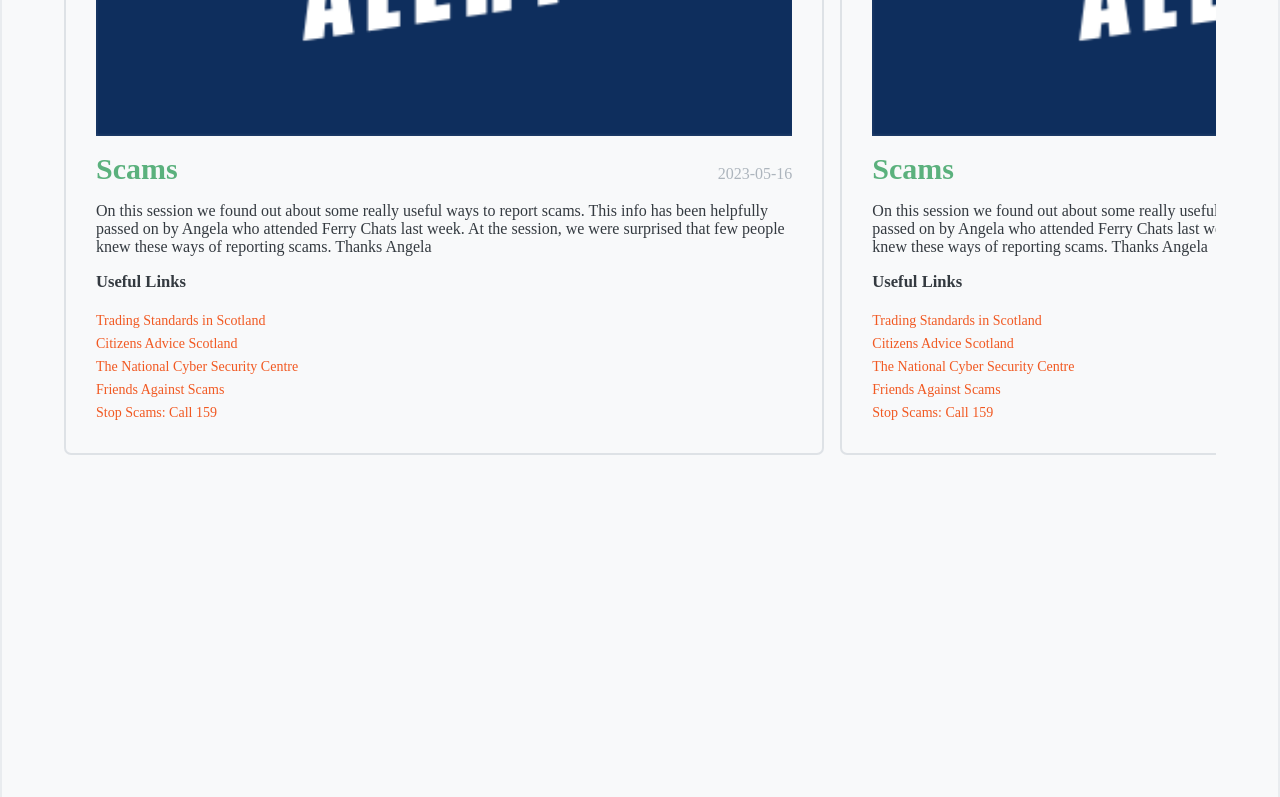
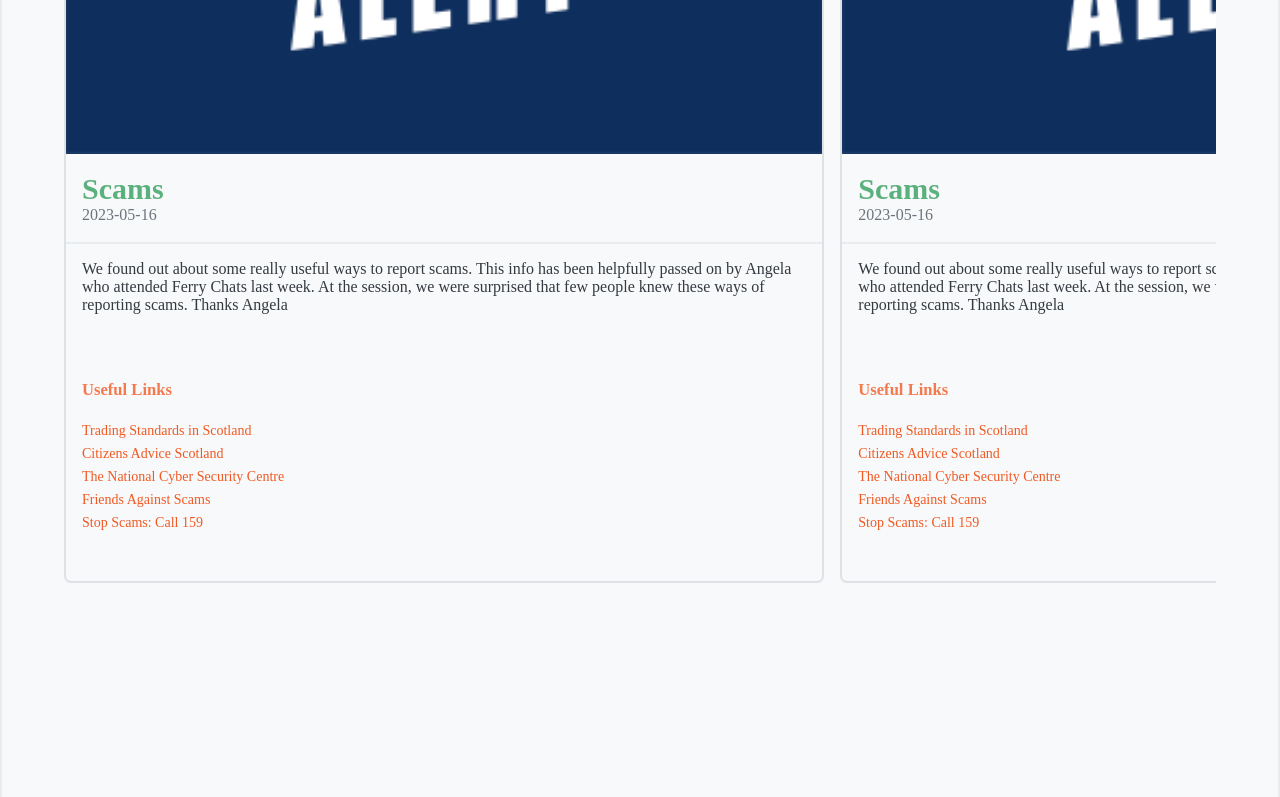
Before and after one commit to long-lane/broughty_ferry_community, a React (Vite) app: page /broughty_ferry_community/what-we-do/ferry-chats in a window 1280 px wide. Shown: the part 736-1533 px from the top of the page. Built offline with nearby package versions, Linux system fonts and the light colour scheme; a web font is replaced by a local one.

Commit message:
cards styling

```diff
--- a/src/App.css
+++ b/src/App.css
@@ -339,35 +339,51 @@ footer {
       flex-flow: row wrap;
       align-items: baseline;
       justify-content: space-between;
-      row-gap: 16px;
-      padding: 30px;
+      row-gap: 18px;
       border: 2px solid #dee2e6;
       border-radius: 7px;
       scroll-snap-align: center;
       scroll-snap-stop: always; }
       .meetings div article img {
-        width: 100%; }
+        width: 100%;
+        border-top-left-radius: 7px;
+        border-top-right-radius: 7px; }
       .meetings div article h4 {
         color: #5bb17d;
         font-size: 30px; }
       .meetings div article time {
         font-size: 16px;
-        color: #adb5bd; }
+        color: #6c757d;
+        flex: 1 0 100%;
+        margin-top: -18px; }
       .meetings div article p {
+        border-top: 2px solid #e9ecef;
+        padding-top: 16px;
         font-size: 16px; }
       .meetings div article h5 {
         flex: 1 0 100%;
-        text-transform: capitalize; }
+        text-transform: capitalize;
+        margin-top: 48px;
+        color: #f47a4e; }
       .meetings div article ul {
         display: flex;
+        flex: 1 0 100%;
         flex-flow: column nowrap;
         row-gap: 0;
         list-style-type: none;
-        line-height: 20px; }
+        line-height: 20px;
+        padding-bottom: 48px; }
         .meetings div article ul li a {
           text-decoration: none;
           font-size: 14px;
           color: #f15922; }
+      .meetings div article h4,
+      .meetings div article h5,
+      .meetings div article time,
+      .meetings div article p,
+      .meetings div article ul {
+        padding-left: 16px;
+        padding-right: 16px; }
 
 h1 {
   font-size: 48px;
--- a/src/App.scss
+++ b/src/App.scss
@@ -444,13 +444,12 @@ footer {
     @include hideScrollBar;
     article {
       flex: 1 0 30%;
-
       display: flex;
       flex-flow: row wrap;
       align-items: baseline;
       justify-content: space-between;
-      row-gap: $m;
-      padding: $xxl;
+      row-gap: $l;
+
       border: 2px solid $grey300;
       border-radius: $xxs;
       scroll-snap: {
@@ -459,6 +458,10 @@ footer {
       }
       img {
         width: 100%;
+        border-top: {
+          left-radius: $xxs;
+          right-radius: $xxs;
+        }
       }
       h4 {
         color: $green600;
@@ -470,9 +473,17 @@ footer {
         font: {
           size: $m;
         }
-        color: $grey500;
+        color: $grey600;
+        flex: 1 0 100%;
+        margin: {
+          top: -$l;
+        }
       }
       p {
+        border-top: 2px solid $grey200;
+        padding: {
+          top: $m;
+        }
         font: {
           size: $m;
         }
@@ -481,13 +492,21 @@ footer {
       h5 {
         flex: 1 0 100%;
         text-transform: capitalize;
+        margin-top: $h;
+        color: $orange700;
       }
       ul {
         display: flex;
+        flex: 1 0 100%;
         flex-flow: column nowrap;
         row-gap: 0;
         list-style-type: none;
         line-height: $xl;
+        padding: {
+
+          bottom: $h;
+        }
+
         li {
           a {
             text: {
@@ -498,6 +517,16 @@ footer {
             }
             color: $orange900;
           }
+        }
+      }
+      h4,
+      h5,
+      time,
+      p,
+      ul {
+        padding: {
+          left: $m;
+          right: $m;
         }
       }
     }
--- a/src/components/Meetings.jsx
+++ b/src/components/Meetings.jsx
@@ -8,7 +8,7 @@ export const Meetings = () => {
       img: fraud,
       alt: "alt text for image",
       title: "Scams",
-      text: "On this session we found out about some really useful ways to report scams.  This info has been helpfully passed on by Angela who attended Ferry Chats last week.  At the session, we were surprised that few people knew these ways of reporting scams. Thanks Angela",
+      text: "We found out about some really useful ways to report scams.  This info has been helpfully passed on by Angela who attended Ferry Chats last week.  At the session, we were surprised that few people knew these ways of reporting scams. Thanks Angela",
       links: [
         {
           linkText: "Trading Standards in Scotland",
@@ -39,7 +39,7 @@ export const Meetings = () => {
       img: fraud,
       alt: "alt text for image",
       title: "Scams",
-      text: "On this session we found out about some really useful ways to report scams.  This info has been helpfully passed on by Angela who attended Ferry Chats last week.  At the session, we were surprised that few people knew these ways of reporting scams. Thanks Angela",
+      text: "We found out about some really useful ways to report scams.  This info has been helpfully passed on by Angela who attended Ferry Chats last week.  At the session, we were surprised that few people knew these ways of reporting scams. Thanks Angela",
       links: [
         {
           linkText: "Trading Standards in Scotland",
@@ -70,7 +70,7 @@ export const Meetings = () => {
       img: fraud,
       alt: "alt text for image",
       title: "Scams",
-      text: "On this session we found out about some really useful ways to report scams.  This info has been helpfully passed on by Angela who attended Ferry Chats last week.  At the session, we were surprised that few people knew these ways of reporting scams. Thanks Angela",
+      text: "We found out about some really useful ways to report scams.  This info has been helpfully passed on by Angela who attended Ferry Chats last week.  At the session, we were surprised that few people knew these ways of reporting scams. Thanks Angela",
       links: [
         {
           linkText: "Trading Standards in Scotland",
@@ -101,7 +101,7 @@ export const Meetings = () => {
       img: fraud,
       alt: "alt text for image",
       title: "Scams",
-      text: "On this session we found out about some really useful ways to report scams.  This info has been helpfully passed on by Angela who attended Ferry Chats last week.  At the session, we were surprised that few people knew these ways of reporting scams. Thanks Angela",
+      text: "We found out about some really useful ways to report scams.  This info has been helpfully passed on by Angela who attended Ferry Chats last week.  At the session, we were surprised that few people knew these ways of reporting scams. Thanks Angela",
       links: [
         {
           linkText: "Trading Standards in Scotland",
@@ -132,7 +132,7 @@ export const Meetings = () => {
       img: fraud,
       alt: "alt text for image",
       title: "Scams",
-      text: "On this session we found out about some really useful ways to report scams.  This info has been helpfully passed on by Angela who attended Ferry Chats last week.  At the session, we were surprised that few people knew these ways of reporting scams. Thanks Angela",
+      text: "We found out about some really useful ways to report scams.  This info has been helpfully passed on by Angela who attended Ferry Chats last week.  At the session, we were surprised that few people knew these ways of reporting scams. Thanks Angela",
       links: [
         {
           linkText: "Trading Standards in Scotland",
@@ -162,16 +162,14 @@ export const Meetings = () => {
   const carousel = useRef();
   const swipe = (ev) => {
     const swipeDirection =
-      (ev.target.dataset.direction ||
-      ev.target.closest('span').dataset.direction);
+      ev.target.dataset.direction ||
+      ev.target.closest("span").dataset.direction;
 
     carousel.current.scroll({
       top: 0,
-      left: (swipeDirection === 'left' ? -1000 : 1000),
+      left: swipeDirection === "left" ? -1000 : 1000,
       behavior: "smooth",
-    })
-console.log((swipeDirection === 'left' ? -550 : 550))
-
+    });
   };
   return (
     <section className="meetings">
```
Also changed, not shown: 2 other files (tests, documents, lock files or other folders).
